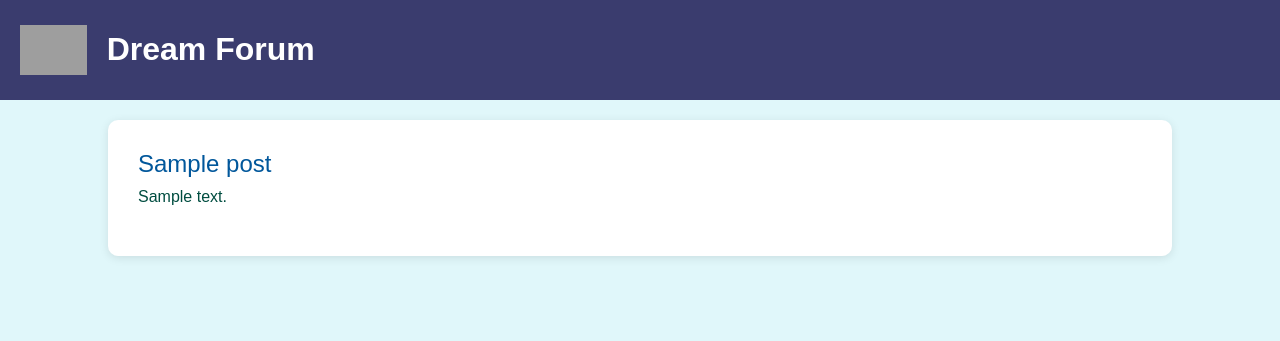
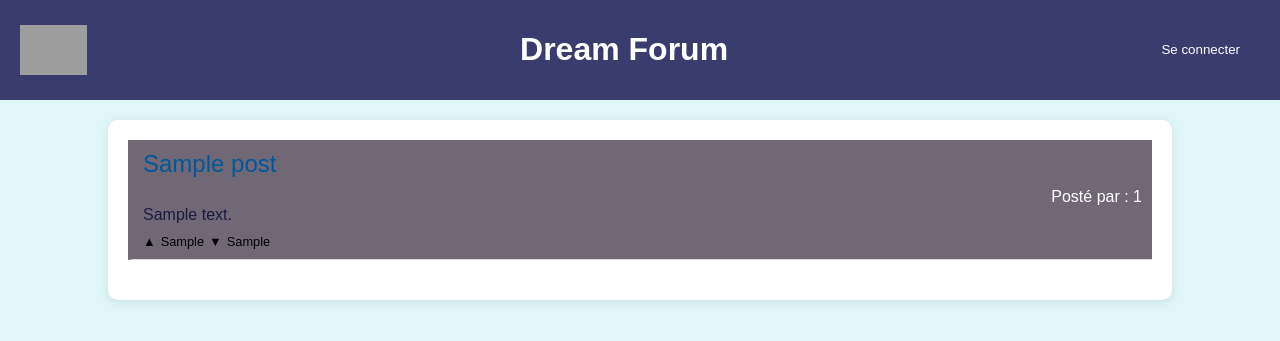
Before and after one commit to Assassymfony/Fukafukashita, a Symfony app: template templates/default/homePage.html.twig in a window 1280 px wide. Shown: the top 341 px of the page. Run offline with Twig, Linux system fonts and the light colour scheme; the template is opened without the code that fills it: most values are stand-ins (such as "Sample title", 1, 10 or a date in 2020); some libraries are stand-ins or nearby versions; grey boxes are pictures that could not be loaded.

Commit message:
First Front test, cant display profile page for now

```diff
--- a/src/Controller/HomePageController.php
+++ b/src/Controller/HomePageController.php
@@ -2,7 +2,7 @@
 
 namespace App\Controller;
 
-use App\Entity\HomePageEntity;
+use App\Entity\Posts;
 use Doctrine\ORM\EntityManagerInterface;
 use Doctrine\Persistence\ManagerRegistry;
 use Symfony\Bundle\FrameworkBundle\Controller\AbstractController;
@@ -24,8 +24,8 @@ class HomePageController extends AbstractController
     public function home(): Response
     {
         $posts = [
-            new HomePageEntity('Rêve 1', 'J\'ai rếvé que Corentin était beau (impossible)'),
-            new HomePageEntity('Rêve 2', 'J\'ai rếvé que Rémi est moche (impossible)'),
+            new Posts('1','DH',false, 1, 100, 'Rêve 1', 'Je vais vivre', ["nul","boring"]),
+            new Posts('2','DH',true, 500, 100, 'Rêve 2', 'Je vais me pendre', ["enfin","merci"]),
         ];
         return $this->render('default/homePage.html.twig', [
             'posts' => $posts,
--- a/templates/default/homePage.html.twig
+++ b/templates/default/homePage.html.twig
@@ -18,6 +18,7 @@
                 color: white;
                 padding: 10px 20px;
                 display: flex;
+                justify-content: space-between;
                 align-items: center;
             }
             .header img {
@@ -32,14 +33,26 @@
                 box-shadow: 0 2px 10px rgba(0, 0, 0, 0.1);
                 padding: 20px;
             }
+
             .post {
                 margin-bottom: 20px;
                 padding: 10px;
                 border-bottom: 1px solid #ddd;
+                border-left: 5px solid transparent;
+                display: flex;
+                flex-direction: column;
+                align-items: flex-start;
             }
-            .post:last-child {
-                border-bottom: none;
+
+            .post-user {
+                align-self: flex-end;
             }
+
+            .post.dream {
+                background-color: #706975;
+                color: white;
+            }
+
             .post-title {
                 font-size: 1.5em;
                 margin-bottom: 10px;
@@ -47,24 +60,68 @@
             }
             .post-body {
                 font-size: 1em;
-                color: #004d40;
+                color: #1a1b42;
             }
+
+            .vote {
+                display: flex;
+                align-items: center;
+                margin-top: 10px;
+                font-size: 0.8em;
+                color: black;
+            }
+
+            .vote span {
+                margin-right: 5px;
+                color: black;
+            }
+
+            .vote .upvote, .vote .downvote {
+                cursor: pointer;
+                color: black;
+            }
+            .login-button {
+                background-color: #3a3c6e;
+                color: white;
+                padding: 10px 20px;
+                border: none;
+                border-radius: 5px;
+                cursor: pointer;
+            }
+
         </style>
     {% endblock %}
 </head>
+<header class="header">
+    <img src="https://img.pokemondb.net/sprites/black-white/anim/normal/jigglypuff.gif" alt="Jigglypuff">
+    <h1>Dream Forum</h1>
+    <button class="login-button">Se connecter</button>
+</header>
 <body>
 {% block body %}
-    <div class="header">
-        <img src="https://img.pokemondb.net/sprites/black-white/anim/normal/jigglypuff.gif" alt="Jigglypuff">
-        <h1>Dream Forum</h1>
-    </div>
     <div class="container">
         {% for post in posts %}
-            <div class="post">
-                <div class="post-title">{{ post.title }}</div>
-                <div class="post-body">{{ post.body }}</div>
+            <div class="post{% if not post.isDream %} dream{% endif %}">
+                <div class="post-title">{{ post.getTitle() }}</div>
+                <div class="post-user">Posté par : {{ post.getIdUser() }}</div>
+                <div class="post-body">{{ post.getBody() }}</div>
+                {% if post.getTags() is not empty %}
+                    <div class="tags">
+                        {% for tag in post.getTags() %}
+                            <span>#{{ tag }}</span>
+                        {% endfor %}
+                    </div>
+                {% endif %}
+                <div class="vote">
+                    <span class="upvote">&#9650;</span>
+                    <span>{{ post.getUpVote() }}</span>
+                    <span class="downvote">&#9660;</span>
+                    <span>{{ post.getDownVote() }}</span>
+                </div>
             </div>
         {% endfor %}
+
+
     </div>
 {% endblock %}
 </body>
```
Also changed, not shown: config/routes.yaml (+6 -1 lines), src/Entity/HomePageEntity.php (deleted, +0 -25 lines), src/Entity/Posts.php (added, +94 -0 lines), templates/default/profile.html.twig (added, +18 -0 lines).
